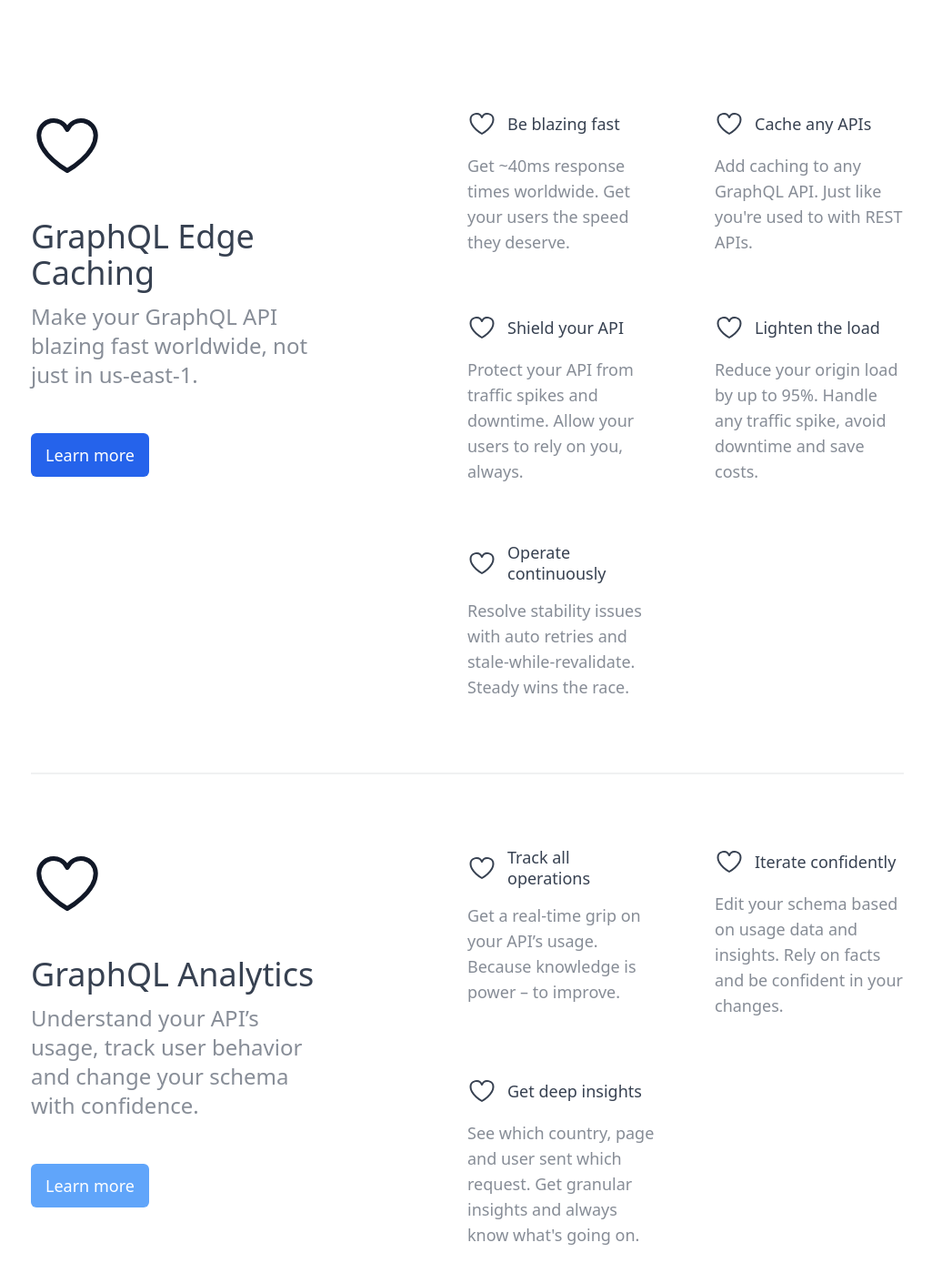
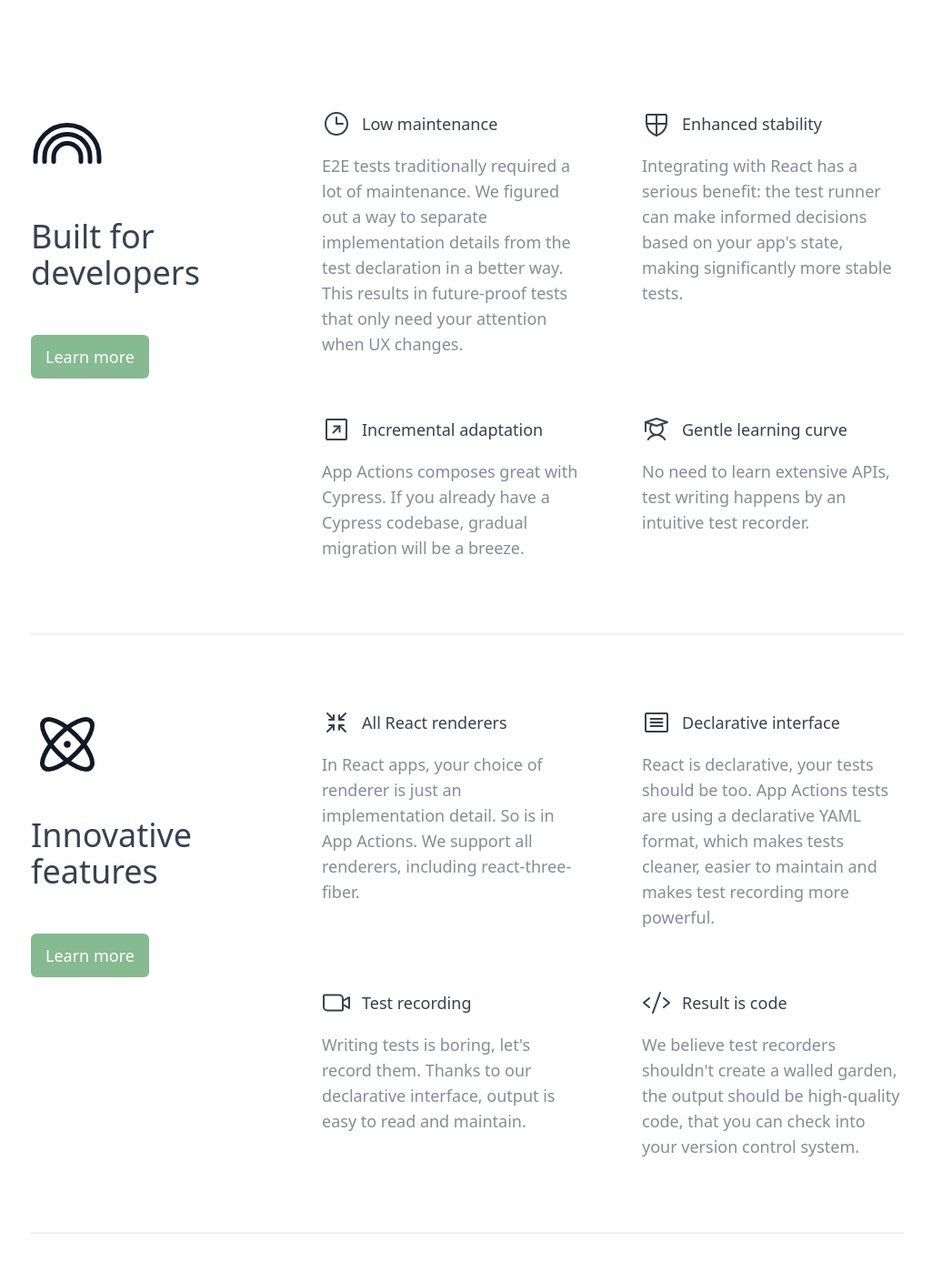
Before and after one commit to appactions/saas, a Next.js app in the folder packages/appactions.com/: page / in a window 1280 px wide. Shown: the part 1140-2550 px from the top of the page at 91% size, without its empty margins (126-1151 px from the left). Built offline with nearby package versions, Linux system fonts and the light colour scheme.

Commit message:
features

```diff
--- a/packages/appactions.com/components/features.js
+++ b/packages/appactions.com/components/features.js
@@ -1,5 +1,5 @@
 import Link from 'next/link';
-import { Heart } from 'phosphor-react';
+import { Rainbow, Clock, ShieldCheckered, ArrowSquareUpRight, Student, Atom, ArrowsIn, Article, VideoCamera, Code } from 'phosphor-react';
 
 const Features = () => (
     <section className="bg-white">
@@ -7,34 +7,37 @@ const Features = () => (
             <article className="w-full py-10 md:py-14 lg:py-20 border-gray-500 border-opacity-10 border-b-2 !pt-0">
                 <div className="lg:flex">
                     <div className="flex flex-col sm:items-center lg:items-start lg:w-1/2">
-                        <Heart className="w-20 h-auto" />
+                        <Rainbow className="w-20 h-auto" />
                         <h3 className="gotham font-medium text-gray-700 leading-tight text-3xl sm:text-4xl  pt-10 sm:text-center lg:text-left">
-                            GraphQL Edge Caching
+                            Built for developers
                         </h3>
-                        <p className="gotham font-medium mx-auto sm:leading-snug text-lg md:text-2xl lg:mt-3 mt-2 lg:!text-left text-gray-700 text-opacity-60 text-left sm:text-center">
-                            Make your GraphQL API blazing fast worldwide, not
-                            just in us-east-1.
-                        </p>
+                        {/* <p className="gotham font-medium mx-auto sm:leading-snug text-lg md:text-2xl lg:mt-3 mt-2 lg:!text-left text-gray-700 text-opacity-60 text-left sm:text-center">
+                            (...)
+                        </p> */}
                         <div className="mt-12">
                             <Link href="https://docs.appactions.com">
-                                <a className="py-3 px-4 text-center whitespace-nowrap flex items-center font-medium leading-6 gotham rounded-md transition duration-150 ease-in-out sm:flex-shrink-0 sm:inline-flex sm:items-center sm:w-auto focus:outline-none focus:ring bg-blue-600 hover:opacity-85 text-lg text-white hover:opacity-85 ring-blue">
+                                <a className="py-3 px-4 text-center whitespace-nowrap flex items-center font-medium leading-6 gotham rounded-md transition duration-150 ease-in-out sm:flex-shrink-0 sm:inline-flex sm:items-center sm:w-auto focus:outline-none focus:ring bg-brand-green hover:opacity-85 text-lg text-white hover:opacity-85 ring-green-400">
                                     Learn more
                                 </a>
                             </Link>
                         </div>
                     </div>
-                    <div className="lg:w-1/2 grid sm:grid-cols-2 gap-10 md:gap-16 mt-20 lg:mt-0 lg:ml-40 flex-shrink-0">
+                    <div className="lg:w-4/6 grid sm:grid-cols-2 gap-10 md:gap-16 mt-20 lg:mt-0 lg:ml-20 flex-shrink-0">
                         <div>
                             <div className="gotham font-medium">
                                 <h4 className="text-gray-700 leading-tight text-lg flex items-center">
                                     <div className="w-8 h-8 mr-3 flex-shrink-0">
-                                        <Heart size={32} />
+                                        <Clock size={32} />
                                     </div>
-                                    Be blazing fast
+                                    Low maintenance
                                 </h4>
                                 <p className="text-lg text-gray-700 opacity-60 pt-4">
-                                    Get ~40ms response times worldwide. Get your
-                                    users the speed they deserve.
+                                    E2E tests traditionally required a lot of
+                                    maintenance. We figured out a way to
+                                    separate implementation details from the
+                                    test declaration in a better way. This
+                                    results in future-proof tests that only need
+                                    your attention when UX changes.
                                 </p>
                             </div>
                         </div>
@@ -42,13 +45,15 @@ const Features = () => (
                             <div className="gotham font-medium">
                                 <h4 className="text-gray-700 leading-tight text-lg flex items-center">
                                     <div className="w-8 h-8 mr-3 flex-shrink-0">
-                                        <Heart size={32} />
+                                        <ShieldCheckered size={32} />
                                     </div>
-                                    Cache any APIs
+                                    Enhanced stability
                                 </h4>
                                 <p className="text-lg text-gray-700 opacity-60 pt-4">
-                                    Add caching to any GraphQL API. Just like
-                                    you're used to with REST APIs.
+                                    Integrating with React has a serious
+                                    benefit: the test runner can make informed
+                                    decisions based on your app's state, making
+                                    significantly more stable tests.
                                 </p>
                             </div>
                         </div>
@@ -56,14 +61,14 @@ const Features = () => (
                             <div className="gotham font-medium">
                                 <h4 className="text-gray-700 leading-tight text-lg flex items-center">
                                     <div className="w-8 h-8 mr-3 flex-shrink-0">
-                                        <Heart size={32} />
+                                        <ArrowSquareUpRight size={32} />
                                     </div>
-                                    Shield your API
+                                    Incremental adaptation
                                 </h4>
                                 <p className="text-lg text-gray-700 opacity-60 pt-4">
-                                    Protect your API from traffic spikes and
-                                    downtime. Allow your users to rely on you,
-                                    always.
+                                    App Actions composes great with Cypress. If
+                                    you already have a Cypress codebase, gradual
+                                    migration will be a breeze.
                                 </p>
                             </div>
                         </div>
@@ -71,29 +76,12 @@ const Features = () => (
                             <div className="gotham font-medium">
                                 <h4 className="text-gray-700 leading-tight text-lg flex items-center">
                                     <div className="w-8 h-8 mr-3 flex-shrink-0">
-                                        <Heart size={32} />
+                                        <Student size={32} />
                                     </div>
-                                    Lighten the load
+                                    Gentle learning curve
                                 </h4>
                                 <p className="text-lg text-gray-700 opacity-60 pt-4">
-                                    Reduce your origin load by up to 95%. Handle
-                                    any traffic spike, avoid downtime and save
-                                    costs.
-                                </p>
-                            </div>
-                        </div>
-                        <div>
-                            <div className="gotham font-medium">
-                                <h4 className="text-gray-700 leading-tight text-lg flex items-center">
-                                    <div className="w-8 h-8 mr-3 flex-shrink-0">
-                                        <Heart size={32} />
-                                    </div>
-                                    Operate continuously
-                                </h4>
-                                <p className="text-lg text-gray-700 opacity-60 pt-4">
-                                    Resolve stability issues with auto retries
-                                    and stale-while-revalidate. Steady wins the
-                                    race.
+                                    No need to learn extensive APIs, test writing happens by an intuitive test recorder.
                                 </p>
                             </div>
                         </div>
@@ -103,34 +91,35 @@ const Features = () => (
             <article className="w-full py-10 md:py-14 lg:py-20 border-gray-500 border-opacity-10 border-b-2">
                 <div className="lg:flex">
                     <div className="flex flex-col sm:items-center lg:items-start lg:w-1/2">
-                        <Heart className="w-20 h-auto" />
+                        <Atom className="w-20 h-auto" />
                         <h3 className="gotham font-medium text-gray-700 leading-tight text-3xl sm:text-4xl  pt-10 sm:text-center lg:text-left">
-                            GraphQL Analytics
+                            Innovative features
                         </h3>
-                        <p className="gotham font-medium mx-auto sm:leading-snug text-lg md:text-2xl lg:mt-3 mt-2 lg:!text-left text-gray-700 text-opacity-60 text-left sm:text-center">
-                            Understand your API’s usage, track user behavior and
-                            change your schema with confidence.
-                        </p>
+                        {/* <p className="gotham font-medium mx-auto sm:leading-snug text-lg md:text-2xl lg:mt-3 mt-2 lg:!text-left text-gray-700 text-opacity-60 text-left sm:text-center">
+                            (...)
+                        </p> */}
                         <div className="mt-12">
                             <Link href="https://docs.appactions.com">
-                                <a className="py-3 px-4 text-center whitespace-nowrap flex items-center font-medium leading-6 gotham rounded-md transition duration-150 ease-in-out sm:flex-shrink-0 sm:inline-flex sm:items-center sm:w-auto focus:outline-none focus:ring hover:opacity-85 text-lg bg-blue-400 text-white hover:opacity-85 ring-blue-400">
+                                <a className="py-3 px-4 text-center whitespace-nowrap flex items-center font-medium leading-6 gotham rounded-md transition duration-150 ease-in-out sm:flex-shrink-0 sm:inline-flex sm:items-center sm:w-auto focus:outline-none focus:ring hover:opacity-85 text-lg bg-brand-green text-white hover:opacity-85 ring-green-400">
                                     Learn more
                                 </a>
                             </Link>
                         </div>
                     </div>
-                    <div className="lg:w-1/2 grid sm:grid-cols-2 gap-10 md:gap-16 mt-20 lg:mt-0 lg:ml-40 flex-shrink-0">
+                    <div className="lg:w-4/6 grid sm:grid-cols-2 gap-10 md:gap-16 mt-20 lg:mt-0 lg:ml-20 flex-shrink-0">
                         <div>
                             <div className="gotham font-medium">
                                 <h4 className="text-gray-700 leading-tight text-lg flex items-center">
                                     <div className="w-8 h-8 mr-3 flex-shrink-0">
-                                        <Heart size={32} />
+                                        <ArrowsIn size={32} />
                                     </div>
-                                    Track all operations
+                                    All React renderers
                                 </h4>
                                 <p className="text-lg text-gray-700 opacity-60 pt-4">
-                                    Get a real-time grip on your API’s usage.
-                                    Because knowledge is power – to improve.
+                                    In React apps, your choice of renderer is
+                                    just an implementation detail. So is in App
+                                    Actions. We support all renderers, including
+                                    react-three-fiber.
                                 </p>
                             </div>
                         </div>
@@ -138,14 +127,16 @@ const Features = () => (
                             <div className="gotham font-medium">
                                 <h4 className="text-gray-700 leading-tight text-lg flex items-center">
                                     <div className="w-8 h-8 mr-3 flex-shrink-0">
-                                        <Heart size={32} />
+                                        <Article size={32} />
                                     </div>
-                                    Iterate confidently
+                                    Declarative interface
                                 </h4>
                                 <p className="text-lg text-gray-700 opacity-60 pt-4">
-                                    Edit your schema based on usage data and
-                                    insights. Rely on facts and be confident in
-                                    your changes.
+                                    React is declarative, your tests should be
+                                    too. App Actions tests are using a
+                                    declarative YAML format, which makes tests
+                                    cleaner, easier to maintain and makes test
+                                    recording more powerful.
                                 </p>
                             </div>
                         </div>
@@ -153,14 +144,28 @@ const Features = () => (
                             <div className="gotham font-medium">
                                 <h4 className="text-gray-700 leading-tight text-lg flex items-center">
                                     <div className="w-8 h-8 mr-3 flex-shrink-0">
-                                        <Heart size={32} />
+                                        <VideoCamera size={32} />
                                     </div>
-                                    Get deep insights
+                                    Test recording
                                 </h4>
                                 <p className="text-lg text-gray-700 opacity-60 pt-4">
-                                    See which country, page and user sent which
-                                    request. Get granular insights and always
-                                    know what's going on.
+                                    Writing tests is boring, let's record them. Thanks to our declarative interface, output is easy to read and maintain.
+                                </p>
+                            </div>
+                        </div>
+                        <div>
+                            <div className="gotham font-medium">
+                                <h4 className="text-gray-700 leading-tight text-lg flex items-center">
+                                    <div className="w-8 h-8 mr-3 flex-shrink-0">
+                                        <Code size={32} />
+                                    </div>
+                                    Result is code
+                                </h4>
+                                <p className="text-lg text-gray-700 opacity-60 pt-4">
+                                We believe test recorders shouldn't create a
+                                    walled garden, the output should be
+                                    high-quality code, that you can check into
+                                    your version control system.
                                 </p>
                             </div>
                         </div>
@@ -184,7 +189,7 @@ const Features = () => (
                             </a>
                         </div>
                     </div>
-                    <div className="lg:w-1/2 grid sm:grid-cols-2 gap-10 md:gap-16 mt-20 lg:mt-0 lg:ml-40 flex-shrink-0">
+                    <div className="lg:w-4/6 grid sm:grid-cols-2 gap-10 md:gap-16 mt-20 lg:mt-0 lg:ml-20 flex-shrink-0">
                         <div>
                             <div className="gotham font-medium">
                                 <h4 className="text-gray-700 leading-tight text-lg flex items-center">
```
